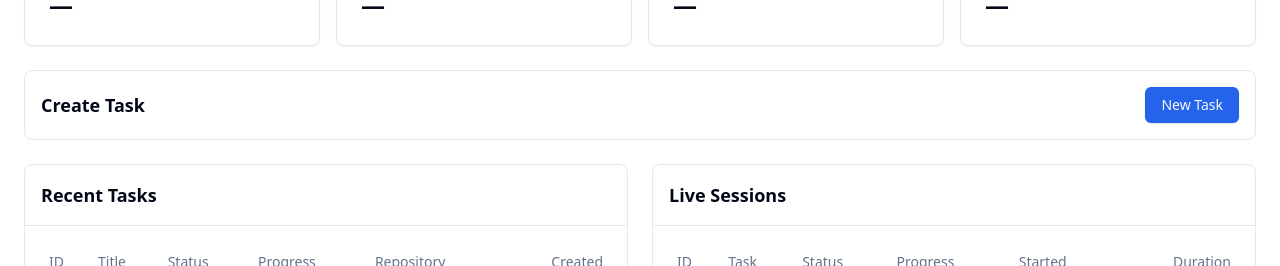
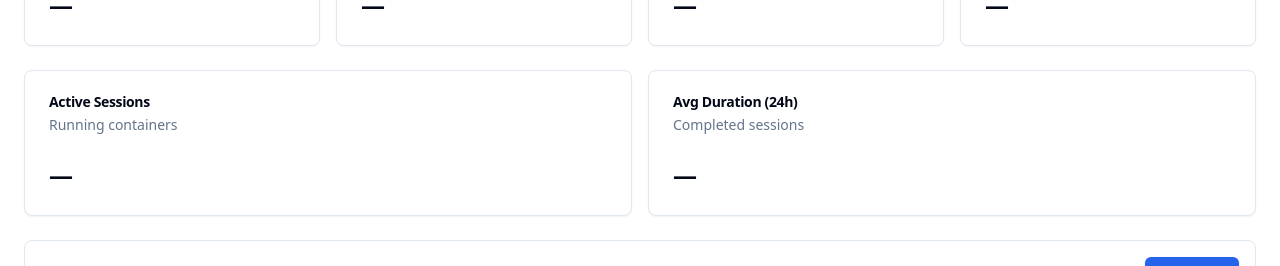
Before and after one commit to arturwyroslak/autocodit-agent, a Next.js app in the folder frontend/: page /dashboard in a window 1280 px wide. Shown: the part 208-474 px from the top of the page. Built offline with nearby package versions, Linux system fonts and the light colour scheme; no server answers.

Commit message:
feat(frontend): render SessionsSummaryCards on dashboard

```diff
--- a/frontend/app/dashboard/page.tsx
+++ b/frontend/app/dashboard/page.tsx
@@ -3,6 +3,7 @@ import LiveSessions from '@/components/live-sessions'
 import SystemMetrics from '@/components/system-metrics'
 import TaskCreator from '@/components/task-creator'
 import SummaryCards from '@/components/summary-cards'
+import SessionsSummaryCards from '@/components/sessions-summary-cards'
 
 export default async function DashboardPage() {
   return (
@@ -15,6 +16,7 @@ export default async function DashboardPage() {
       </div>
 
       <SummaryCards />
+      <SessionsSummaryCards />
 
       <TaskCreator />
 
```
